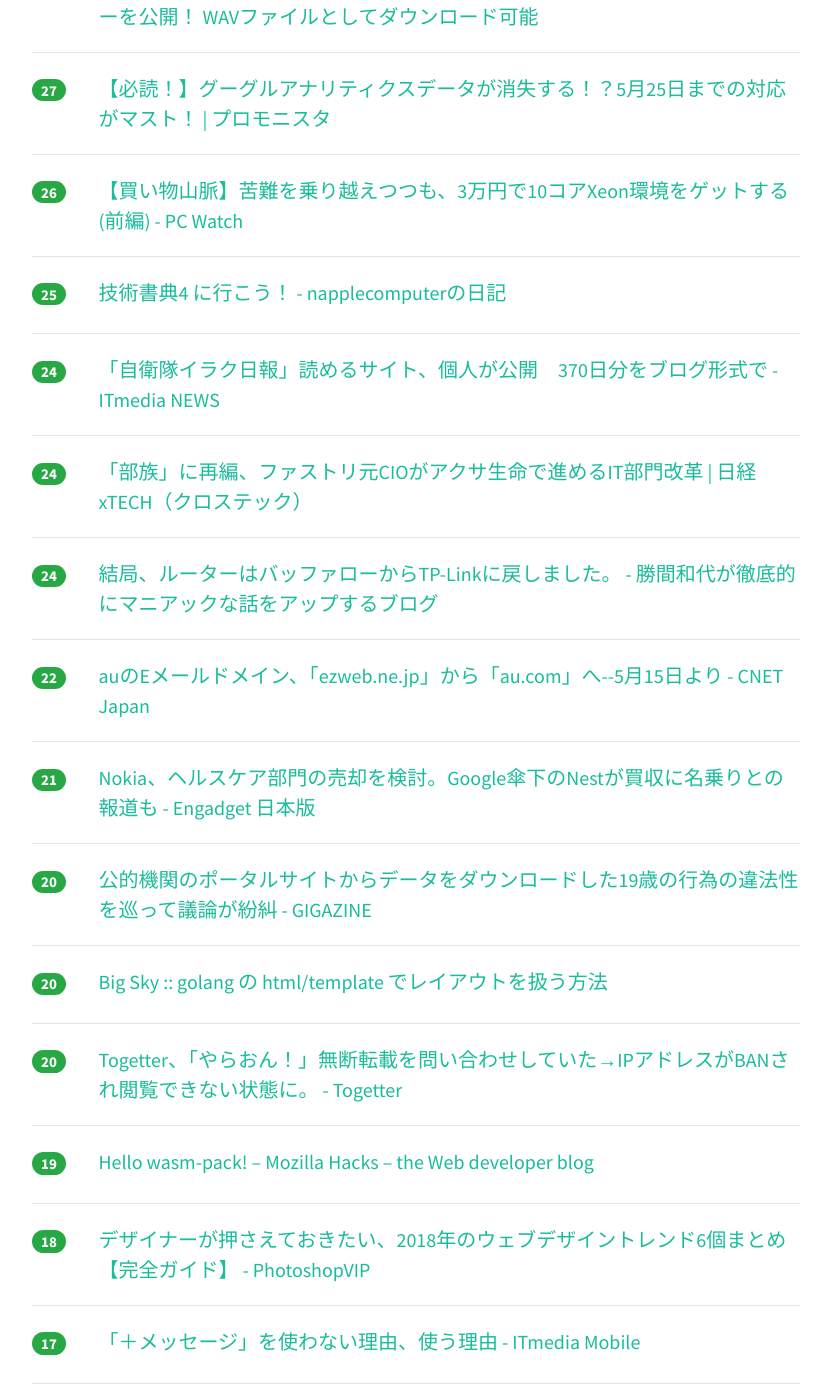
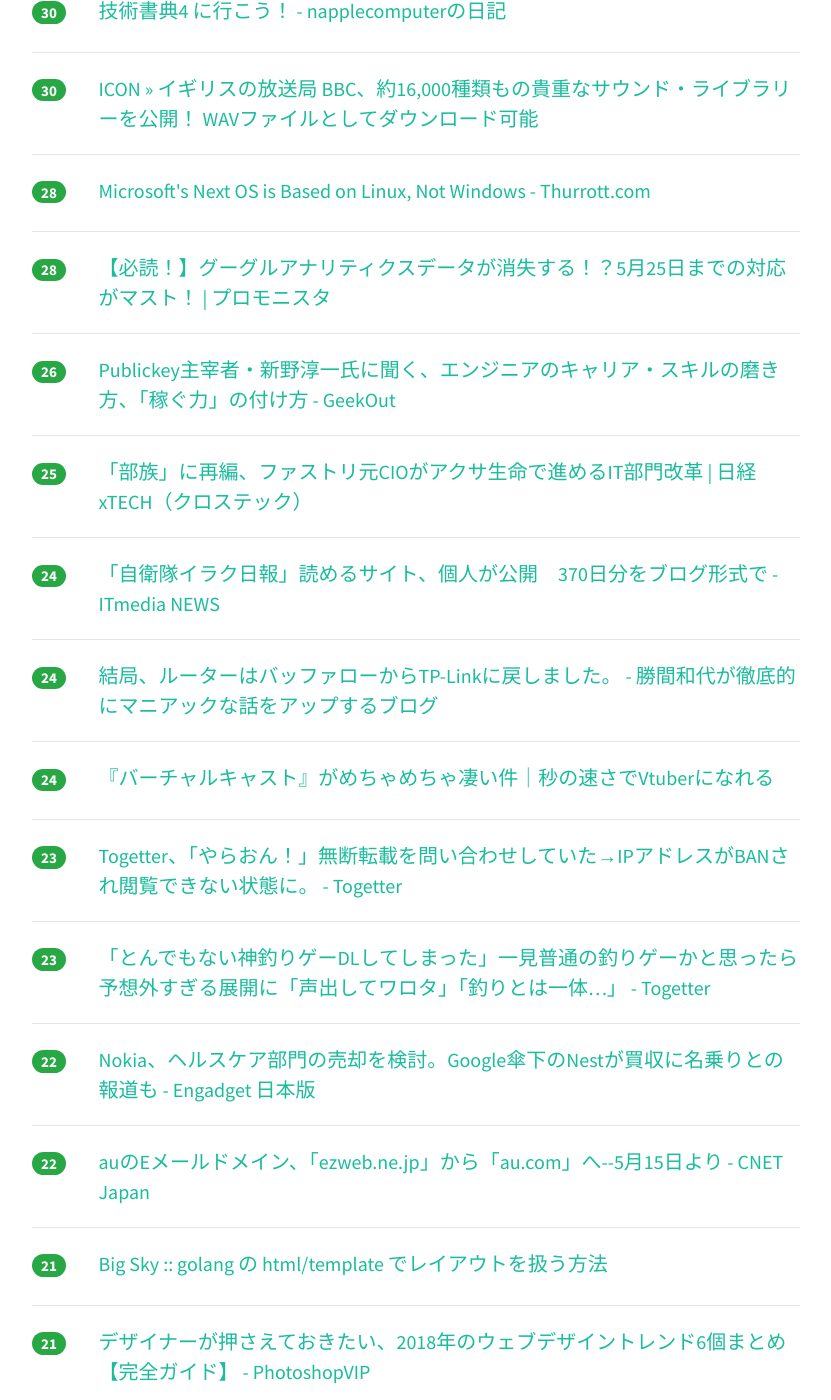
Before and after one commit to yatta47/hatena-matome-site, a Jekyll site: the page built from _posts/2018-04-19-hatena.md, in a window 1280 px wide and 1400 px high, scrolled down 1897 px. Shown: the whole window, without its empty margins (224-1055 px from the left). Built offline with Jekyll 4.4.1, drawn with Linux system fonts in a browser that asks for light colours; nearby versions of some CDN libraries; some of the changed text lies outside the part shown.

Commit message:
Updated 2018-04-19

```diff
--- a/_posts/2018-04-19-hatena.md
+++ b/_posts/2018-04-19-hatena.md
@@ -1,49 +1,59 @@
 ---
 layout: post
 title:  "2018-04-19 はてぶIT"
-date:   2018-04-19 14:00:52
+date:   2018-04-19 15:01:25
 tags: [it-hotentry]
 ---
-35 件のデータあり
+39 件のデータあり
 
 <hr><div class="row">
-<div class="col-1"><span class="badge badge-pill badge-success h2">260</span></div>
+<div class="col-1"><span class="badge badge-pill badge-success h2">271</span></div>
 <div class="col-11"><a href='http://www.publickey1.jp/blog/18/googledockerkaniko.html' target='_blank'>Google、Dockerデーモンに依存せずコンテナイメージをビルドできる「kaniko」オープンソースで公開 － Publickey</a></div>
 </div>
 <hr>
 <div class="row">
-<div class="col-1"><span class="badge badge-pill badge-success h2">146</span></div>
+<div class="col-1"><span class="badge badge-pill badge-success h2">174</span></div>
 <div class="col-11"><a href='http://ingaoho.ldblog.jp/archives/4916067.html' target='_blank'>「Sandy Bridgeおじさん」とは何か？ : 因画応報</a></div>
 </div>
 <hr>
 <div class="row">
-<div class="col-1"><span class="badge badge-pill badge-success h2">89</span></div>
+<div class="col-1"><span class="badge badge-pill badge-success h2">98</span></div>
 <div class="col-11"><a href='http://www.publickey1.jp/blog/18/kubernetesdocker_enterprise_edition_20.html' target='_blank'>Kubernetesを統合した「Docker Enterprise Edition 2.0」正式版リリース。コンテナランタイム、オーケストレーション、ネットワーク機能などを含む総合コンテナソリューション － Publickey</a></div>
 </div>
 <hr>
 <div class="row">
-<div class="col-1"><span class="badge badge-pill badge-success h2">68</span></div>
+<div class="col-1"><span class="badge badge-pill badge-success h2">92</span></div>
 <div class="col-11"><a href='https://kobit.in/archives/11365' target='_blank'>Google アナリティクスの「データ保持」期間が設定可能に。デフォルト期間が26か月になっているため確認・変更を行いましょう – KOBIT</a></div>
 </div>
 <hr>
 <div class="row">
-<div class="col-1"><span class="badge badge-pill badge-success h2">47</span></div>
+<div class="col-1"><span class="badge badge-pill badge-success h2">50</span></div>
 <div class="col-11"><a href='https://dev.classmethod.jp/etc/gdpr-for-non-european-companies/' target='_blank'>GDPR以後のインターネットとヨーロッパに拠点を持たない会社の対応方法について ｜ Developers.IO</a></div>
 </div>
 <hr>
 <div class="row">
-<div class="col-1"><span class="badge badge-pill badge-success h2">44</span></div>
+<div class="col-1"><span class="badge badge-pill badge-success h2">47</span></div>
 <div class="col-11"><a href='https://news-vision.jp/article/188222/?page=all' target='_blank'>漫画村問題：津田大介氏、過去の”原罪”に触れず著作権の回復を叫ぶ「転身」ぶりに呆れ声 | 世の中を見渡すニュースサイト New's vision（ニューズヴィジョン）</a></div>
 </div>
 <hr>
 <div class="row">
-<div class="col-1"><span class="badge badge-pill badge-success h2">43</span></div>
-<div class="col-11"><a href='http://techlife.cookpad.com/entry/2018/04/18/180000' target='_blank'>ReactNativeプロジェクトのAndroid環境を整備する - クックパッド開発者ブログ</a></div>
+<div class="col-1"><span class="badge badge-pill badge-success h2">47</span></div>
+<div class="col-11"><a href='http://business.nikkeibp.co.jp/atcl/opinion/16/021900056/041600005/' target='_blank'>八方塞がりのMRJ、だからこそ前を向け：日経ビジネスオンライン</a></div>
 </div>
 <hr>
 <div class="row">
-<div class="col-1"><span class="badge badge-pill badge-success h2">43</span></div>
+<div class="col-1"><span class="badge badge-pill badge-success h2">46</span></div>
 <div class="col-11"><a href='https://note.mu/aki1275/n/n2ce7b467c269' target='_blank'>数学分からず機械学習しても良いじゃん。だってエンジニアだもの。｜石川 聡彦 @ai_aidemy｜note</a></div>
+</div>
+<hr>
+<div class="row">
+<div class="col-1"><span class="badge badge-pill badge-success h2">46</span></div>
+<div class="col-11"><a href='https://anond.hatelabo.jp/20180418232014' target='_blank'>北区に帰宅するようになった</a></div>
+</div>
+<hr>
+<div class="row">
+<div class="col-1"><span class="badge badge-pill badge-success h2">44</span></div>
+<div class="col-11"><a href='http://techlife.cookpad.com/entry/2018/04/18/180000' target='_blank'>ReactNativeプロジェクトのAndroid環境を整備する - クックパッド開発者ブログ</a></div>
 </div>
 <hr>
 <div class="row">
@@ -52,17 +62,12 @@ tags: [it-hotentry]
 </div>
 <hr>
 <div class="row">
-<div class="col-1"><span class="badge badge-pill badge-success h2">37</span></div>
-<div class="col-11"><a href='https://anond.hatelabo.jp/20180418232014' target='_blank'>北区に帰宅するようになった</a></div>
-</div>
-<hr>
-<div class="row">
-<div class="col-1"><span class="badge badge-pill badge-success h2">35</span></div>
+<div class="col-1"><span class="badge badge-pill badge-success h2">39</span></div>
 <div class="col-11"><a href='https://note.mu/sogitani/n/nc5597b475590' target='_blank'>なぜUXという言葉は広まったのか｜Tsutomu Sogitani｜note</a></div>
 </div>
 <hr>
 <div class="row">
-<div class="col-1"><span class="badge badge-pill badge-success h2">34</span></div>
+<div class="col-1"><span class="badge badge-pill badge-success h2">38</span></div>
 <div class="col-11"><a href='https://medium.com/@NetflixTechBlog/f868c9fb5436' target='_blank'>Titus, the Netflix container management platform, is now open source</a></div>
 </div>
 <hr>
@@ -73,12 +78,22 @@ tags: [it-hotentry]
 <hr>
 <div class="row">
 <div class="col-1"><span class="badge badge-pill badge-success h2">32</span></div>
-<div class="col-11"><a href='http://business.nikkeibp.co.jp/atcl/opinion/16/021900056/041600005/' target='_blank'>八方塞がりのMRJ、だからこそ前を向け：日経ビジネスオンライン</a></div>
+<div class="col-11"><a href='https://pc.watch.impress.co.jp/docs/column/kaimono/1117740.html' target='_blank'>【買い物山脈】苦難を乗り越えつつも、3万円で10コアXeon環境をゲットする(前編) - PC Watch</a></div>
+</div>
+<hr>
+<div class="row">
+<div class="col-1"><span class="badge badge-pill badge-success h2">31</span></div>
+<div class="col-11"><a href='https://www.graalvm.org/' target='_blank'>GraalVM</a></div>
 </div>
 <hr>
 <div class="row">
 <div class="col-1"><span class="badge badge-pill badge-success h2">30</span></div>
-<div class="col-11"><a href='https://www.graalvm.org/' target='_blank'>GraalVM</a></div>
+<div class="col-11"><a href='http://napplecomputer.hatenablog.com/entry/2018/04/19/040206' target='_blank'>技術書典4 に行こう！ - napplecomputerの日記</a></div>
+</div>
+<hr>
+<div class="row">
+<div class="col-1"><span class="badge badge-pill badge-success h2">30</span></div>
+<div class="col-11"><a href='https://icon.jp/archives/14845' target='_blank'>ICON » イギリスの放送局 BBC、約16,000種類もの貴重なサウンド・ライブラリーを公開！ WAVファイルとしてダウンロード可能</a></div>
 </div>
 <hr>
 <div class="row">
@@ -87,23 +102,18 @@ tags: [it-hotentry]
 </div>
 <hr>
 <div class="row">
-<div class="col-1"><span class="badge badge-pill badge-success h2">27</span></div>
-<div class="col-11"><a href='https://icon.jp/archives/14845' target='_blank'>ICON » イギリスの放送局 BBC、約16,000種類もの貴重なサウンド・ライブラリーを公開！ WAVファイルとしてダウンロード可能</a></div>
-</div>
-<hr>
-<div class="row">
-<div class="col-1"><span class="badge badge-pill badge-success h2">27</span></div>
+<div class="col-1"><span class="badge badge-pill badge-success h2">28</span></div>
 <div class="col-11"><a href='https://promonista.com/date_loss_of_ga/' target='_blank'>【必読！】グーグルアナリティクスデータが消失する！？5月25日までの対応がマスト！ | プロモニスタ</a></div>
 </div>
 <hr>
 <div class="row">
 <div class="col-1"><span class="badge badge-pill badge-success h2">26</span></div>
-<div class="col-11"><a href='https://pc.watch.impress.co.jp/docs/column/kaimono/1117740.html' target='_blank'>【買い物山脈】苦難を乗り越えつつも、3万円で10コアXeon環境をゲットする(前編) - PC Watch</a></div>
+<div class="col-11"><a href='https://geek-out.jp/column/entry/2018/04/19/110000' target='_blank'>Publickey主宰者・新野淳一氏に聞く、エンジニアのキャリア・スキルの磨き方、「稼ぐ力」の付け方 - GeekOut</a></div>
 </div>
 <hr>
 <div class="row">
 <div class="col-1"><span class="badge badge-pill badge-success h2">25</span></div>
-<div class="col-11"><a href='http://napplecomputer.hatenablog.com/entry/2018/04/19/040206' target='_blank'>技術書典4 に行こう！ - napplecomputerの日記</a></div>
+<div class="col-11"><a href='http://tech.nikkeibp.co.jp/atcl/nxt/column/18/00001/00346/' target='_blank'>「部族」に再編、ファストリ元CIOがアクサ生命で進めるIT部門改革 | 日経 xTECH（クロステック）</a></div>
 </div>
 <hr>
 <div class="row">
@@ -113,12 +123,27 @@ tags: [it-hotentry]
 <hr>
 <div class="row">
 <div class="col-1"><span class="badge badge-pill badge-success h2">24</span></div>
-<div class="col-11"><a href='http://tech.nikkeibp.co.jp/atcl/nxt/column/18/00001/00346/' target='_blank'>「部族」に再編、ファストリ元CIOがアクサ生命で進めるIT部門改革 | 日経 xTECH（クロステック）</a></div>
+<div class="col-11"><a href='http://katsumakazuyo.hatenablog.com/entry/2018/04/19/002057' target='_blank'>結局、ルーターはバッファローからTP-Linkに戻しました。 - 勝間和代が徹底的にマニアックな話をアップするブログ</a></div>
 </div>
 <hr>
 <div class="row">
 <div class="col-1"><span class="badge badge-pill badge-success h2">24</span></div>
-<div class="col-11"><a href='http://katsumakazuyo.hatenablog.com/entry/2018/04/19/002057' target='_blank'>結局、ルーターはバッファローからTP-Linkに戻しました。 - 勝間和代が徹底的にマニアックな話をアップするブログ</a></div>
+<div class="col-11"><a href='http://blog.endstart.net/article/virtual-cast.html' target='_blank'>『バーチャルキャスト』がめちゃめちゃ凄い件｜秒の速さでVtuberになれる</a></div>
+</div>
+<hr>
+<div class="row">
+<div class="col-1"><span class="badge badge-pill badge-success h2">23</span></div>
+<div class="col-11"><a href='https://togetter.com/li/1219289' target='_blank'>Togetter、「やらおん！」無断転載を問い合わせしていた→IPアドレスがBANされ閲覧できない状態に。 - Togetter</a></div>
+</div>
+<hr>
+<div class="row">
+<div class="col-1"><span class="badge badge-pill badge-success h2">23</span></div>
+<div class="col-11"><a href='https://togetter.com/li/1219413' target='_blank'>「とんでもない神釣りゲーDLしてしまった」一見普通の釣りゲーかと思ったら予想外すぎる展開に「声出してワロタ」「釣りとは一体…」 - Togetter</a></div>
+</div>
+<hr>
+<div class="row">
+<div class="col-1"><span class="badge badge-pill badge-success h2">22</span></div>
+<div class="col-11"><a href='https://japanese.engadget.com/2018/04/18/nokia-google-nest/' target='_blank'>Nokia、ヘルスケア部門の売却を検討。Google傘下のNestが買収に名乗りとの報道も - Engadget 日本版</a></div>
 </div>
 <hr>
 <div class="row">
@@ -128,7 +153,12 @@ tags: [it-hotentry]
 <hr>
 <div class="row">
 <div class="col-1"><span class="badge badge-pill badge-success h2">21</span></div>
-<div class="col-11"><a href='https://japanese.engadget.com/2018/04/18/nokia-google-nest/' target='_blank'>Nokia、ヘルスケア部門の売却を検討。Google傘下のNestが買収に名乗りとの報道も - Engadget 日本版</a></div>
+<div class="col-11"><a href='https://mattn.kaoriya.net/software/lang/go/20180418222903.htm' target='_blank'>Big Sky :: golang の html/template でレイアウトを扱う方法</a></div>
+</div>
+<hr>
+<div class="row">
+<div class="col-1"><span class="badge badge-pill badge-success h2">21</span></div>
+<div class="col-11"><a href='http://photoshopvip.net/108467' target='_blank'>デザイナーが押さえておきたい、2018年のウェブデザイントレンド6個まとめ【完全ガイド】 - PhotoshopVIP</a></div>
 </div>
 <hr>
 <div class="row">
@@ -138,27 +168,27 @@ tags: [it-hotentry]
 <hr>
 <div class="row">
 <div class="col-1"><span class="badge badge-pill badge-success h2">20</span></div>
-<div class="col-11"><a href='https://mattn.kaoriya.net/software/lang/go/20180418222903.htm' target='_blank'>Big Sky :: golang の html/template でレイアウトを扱う方法</a></div>
-</div>
-<hr>
-<div class="row">
-<div class="col-1"><span class="badge badge-pill badge-success h2">20</span></div>
-<div class="col-11"><a href='https://togetter.com/li/1219289' target='_blank'>Togetter、「やらおん！」無断転載を問い合わせしていた→IPアドレスがBANされ閲覧できない状態に。 - Togetter</a></div>
+<div class="col-11"><a href='https://hacks.mozilla.org/2018/04/hello-wasm-pack/' target='_blank'>Hello wasm-pack! – Mozilla Hacks – the Web developer blog</a></div>
 </div>
 <hr>
 <div class="row">
 <div class="col-1"><span class="badge badge-pill badge-success h2">19</span></div>
-<div class="col-11"><a href='https://hacks.mozilla.org/2018/04/hello-wasm-pack/' target='_blank'>Hello wasm-pack! – Mozilla Hacks – the Web developer blog</a></div>
+<div class="col-11"><a href='http://techlife.cookpad.com/entry/2018/04/19/090000' target='_blank'>「クックパッド MYキッチン」のアプリアイコンができるまで - クックパッド開発者ブログ</a></div>
 </div>
 <hr>
 <div class="row">
 <div class="col-1"><span class="badge badge-pill badge-success h2">18</span></div>
-<div class="col-11"><a href='http://photoshopvip.net/108467' target='_blank'>デザイナーが押さえておきたい、2018年のウェブデザイントレンド6個まとめ【完全ガイド】 - PhotoshopVIP</a></div>
+<div class="col-11"><a href='http://www.itmedia.co.jp/mobile/articles/1804/19/news047.html' target='_blank'>「＋メッセージ」を使わない理由、使う理由 - ITmedia Mobile</a></div>
 </div>
 <hr>
 <div class="row">
-<div class="col-1"><span class="badge badge-pill badge-success h2">17</span></div>
-<div class="col-11"><a href='http://www.itmedia.co.jp/mobile/articles/1804/19/news047.html' target='_blank'>「＋メッセージ」を使わない理由、使う理由 - ITmedia Mobile</a></div>
+<div class="col-1"><span class="badge badge-pill badge-success h2">18</span></div>
+<div class="col-11"><a href='https://html5experts.jp/uskay/25391/' target='_blank'>「改めまして、Progressive Web Appsと申します」── Web UXの新たな基準を考える | HTML5Experts.jp</a></div>
+</div>
+<hr>
+<div class="row">
+<div class="col-1"><span class="badge badge-pill badge-success h2">18</span></div>
+<div class="col-11"><a href='http://thebridge.jp/2018/04/the-bridge-acquired-by-prtimes' target='_blank'>THE BRIDGEをPR TIMESに事業譲渡しましたーー起業家を書き続けた8年間について - THE BRIDGE（ザ・ブリッジ）</a></div>
 </div>
 <hr>
 <div class="row">
@@ -167,17 +197,7 @@ tags: [it-hotentry]
 </div>
 <hr>
 <div class="row">
-<div class="col-1"><span class="badge badge-pill badge-success h2">14</span></div>
-<div class="col-11"><a href='http://techlife.cookpad.com/entry/2018/04/19/090000' target='_blank'>「クックパッド MYキッチン」のアプリアイコンができるまで - クックパッド開発者ブログ</a></div>
-</div>
-<hr>
-<div class="row">
 <div class="col-1"><span class="badge badge-pill badge-success h2">13</span></div>
 <div class="col-11"><a href='https://jp.reuters.com/article/idJPKBN1HP109' target='_blank'>麻生財務相、Ｇ２０出席へ　国会了承は得られず＝政府筋 | ロイター</a></div>
 </div>
 <hr>
-<div class="row">
-<div class="col-1"><span class="badge badge-pill badge-success h2">4</span></div>
-<div class="col-11"><a href='https://html5experts.jp/uskay/25391/' target='_blank'>「改めまして、Progressive Web Appsと申します」── Web UXの新たな基準を考える | HTML5Experts.jp</a></div>
-</div>
-<hr>
```
